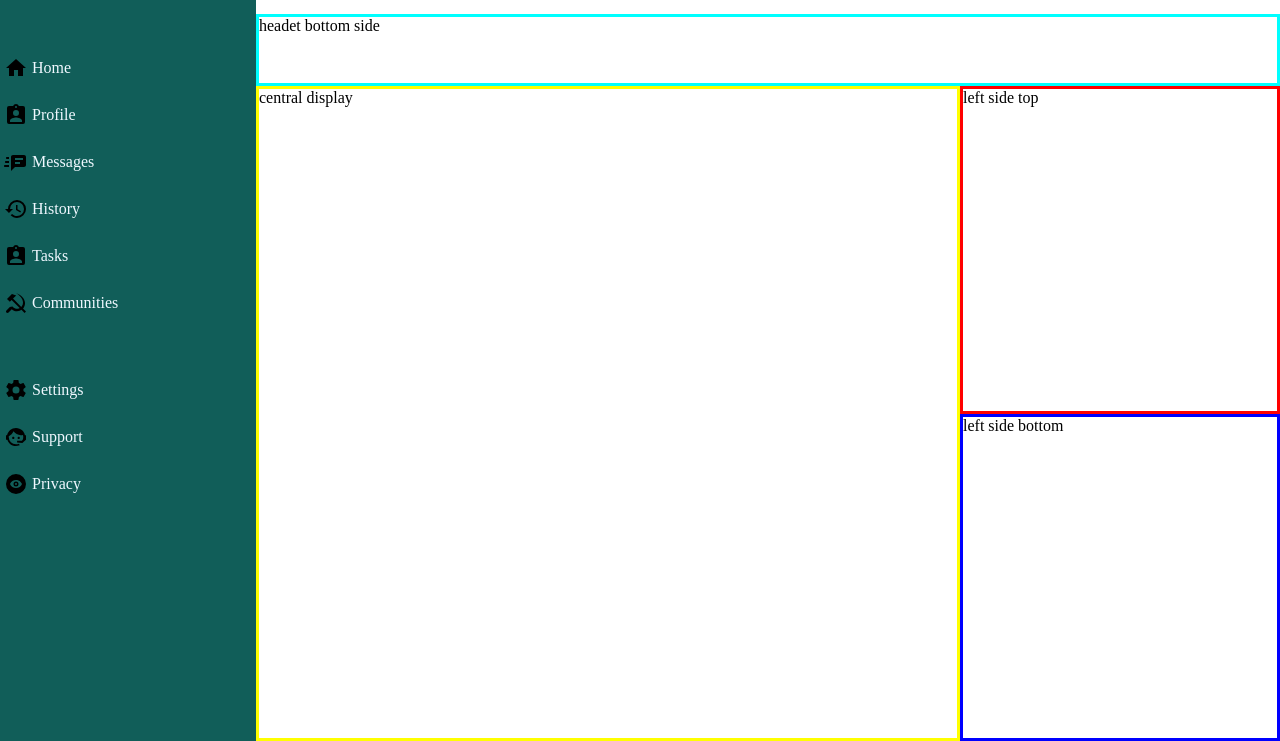
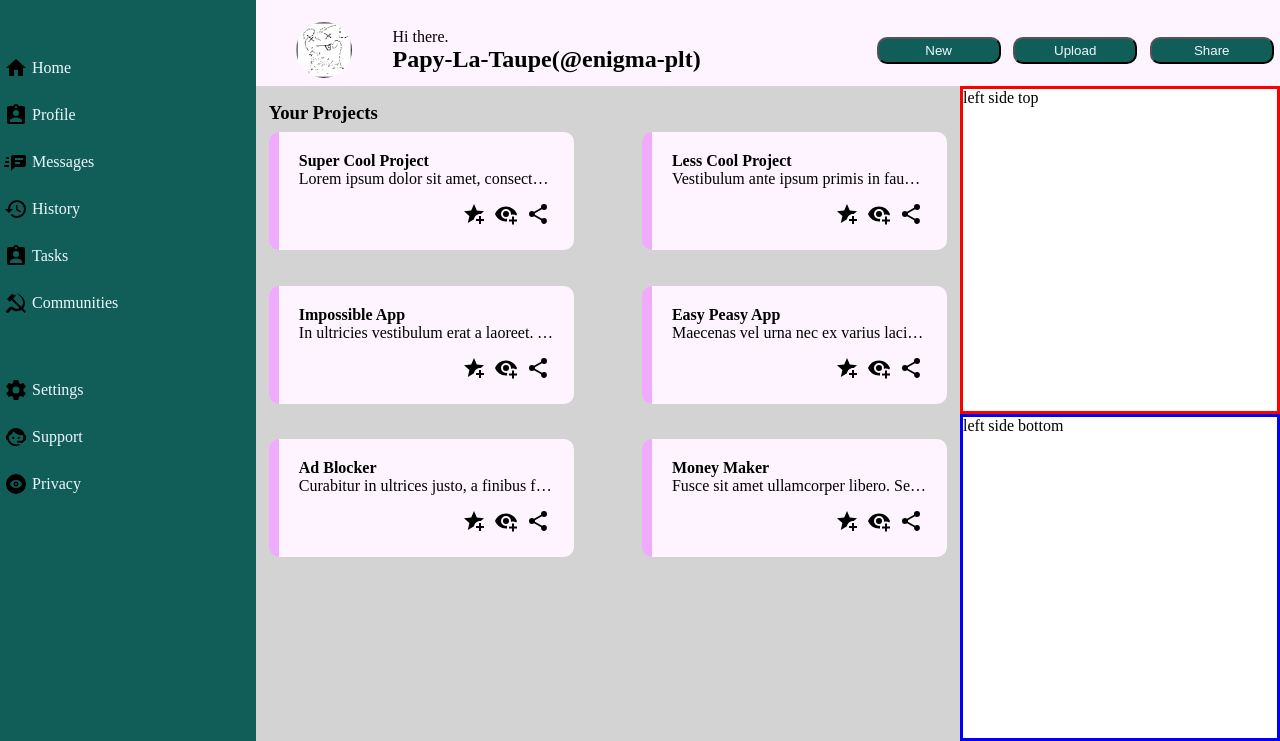
Before and after one commit to Papy-La-Taupe/admin_Dashboard_TOP, a plain HTML site: page index.html in a window 1280 px wide. Shown: the part 59-800 px from the top of the page. Drawn offline with Linux system fonts and the light colour scheme.

Commit message:
wrap-up the central display part of the project

```diff
--- a/index.html
+++ b/index.html
@@ -15,7 +15,16 @@
             <img id="UserLogo" src="./images/papylataupe.png">
             <div id="UserName">Papy-La-Taupe</div>
         </div>
-        <div id="HeaderBottomSide">headet bottom side</div>
+        <div id="HeaderBottomSide">
+            <img id="LoggedInUserLogo" src="./images/papylataupe.png">
+            <div id="UserPresentation">
+                <p>Hi there.</p>
+                <h2>Papy-La-Taupe(@enigma-plt)</h2>
+            </div>
+            <button id ="New">New</button>
+            <button id ="Upload">Upload</button>
+            <button id ="Share">Share</button>
+        </div>
         <div id="Sidebar">
             <div id="MainLogoBox">
                 <img id="MainLogo" src="./images/aperture.svg">
@@ -58,7 +67,65 @@
                 <div id="Privacy">Privacy</div>
             </div>
         </div>
-        <div id="CentralDisplay">central display</div>
+        <div id="CentralDisplay">
+            <h3 id="Projects">Your Projects</h3>
+            <div id="ProjectGrid">
+                <div class="Exemple">
+                    <h4>Super Cool Project</h4>
+                    <p>Lorem ipsum dolor sit amet, consectetur adipiscing elit. Fusce sed risus a justo tristique vehicula. Nulla facilisi. Nam commodo nisl sit amet dolor aliquam, ac gravida libero ultrices. Sed vitae hendrerit urna, eu tincidunt justo. </p>
+                    <div class="ImgContainer">
+                        <img id="Logo" src="./images/star-plus.svg">
+                        <img id="Logo" src="./images/eye-plus.svg">
+                        <img id="Logo" src="./images/share-variant.svg">
+                    </div>
+                </div>
+                <div class="Exemple">
+                    <h4>Less Cool Project</h4>
+                    <p>Vestibulum ante ipsum primis in faucibus orci luctus et ultrices posuere cubilia Curae; Cras egestas, sapien id facilisis tincidunt, libero felis ullamcorper risus, ac laoreet odio nunc non purus. </p>
+                    <div class="ImgContainer">
+                        <img id="Logo" src="./images/star-plus.svg">
+                        <img id="Logo" src="./images/eye-plus.svg">
+                        <img id="Logo" src="./images/share-variant.svg">
+                    </div>
+                </div>
+                <div class="Exemple">
+                    <h4>Impossible App</h4>
+                    <p>In ultricies vestibulum erat a laoreet. Vivamus hendrerit, quam quis facilisis lacinia, dolor neque eleifend odio, non bibendum arcu urna sit amet odio. </p>
+                    <div class="ImgContainer">
+                        <img id="Logo" src="./images/star-plus.svg">
+                        <img id="Logo" src="./images/eye-plus.svg">
+                        <img id="Logo" src="./images/share-variant.svg">
+                    </div>
+                </div>
+                <div class="Exemple">
+                    <h4>Easy Peasy App</h4>
+                    <p>Maecenas vel urna nec ex varius lacinia. Integer rhoncus tortor nec nisl scelerisque, vel faucibus orci bibendum.</p>
+                    <div class="ImgContainer">
+                        <img id="Logo" src="./images/star-plus.svg">
+                        <img id="Logo" src="./images/eye-plus.svg">
+                        <img id="Logo" src="./images/share-variant.svg">
+                    </div>
+                </div>
+                <div class="Exemple">
+                    <h4>Ad Blocker</h4>
+                    <p>Curabitur in ultrices justo, a finibus felis. Praesent aliquet, augue eu luctus consectetur, nisl odio lacinia dolor, sit amet bibendum risus neque vel erat. Quisque a enim vel risus dignissim vehicula nec sed nulla. </p>
+                    <div class="ImgContainer">
+                        <img id="Logo" src="./images/star-plus.svg">
+                        <img id="Logo" src="./images/eye-plus.svg">
+                        <img id="Logo" src="./images/share-variant.svg">
+                    </div>
+                </div>
+                <div class="Exemple">
+                    <h4>Money Maker</h4>
+                    <p>Fusce sit amet ullamcorper libero. Sed varius, turpis quis euismod interdum, quam mi facilisis mi, sit amet efficitur tortor urna nec metus. </p>
+                    <div class="ImgContainer">
+                        <img id="Logo" src="./images/star-plus.svg">
+                        <img id="Logo" src="./images/eye-plus.svg">
+                        <img id="Logo" src="./images/share-variant.svg">
+                    </div>
+                </div>
+            </div>
+        </div>
         <div id="LeftSideTop">left side top</div>
         <div id="LeftSideBottom">left side bottom</div>
     </div>
--- a/styles.css
+++ b/styles.css
@@ -16,10 +16,13 @@
     height:100vh;
 }
 
+/*HeaderTopSide*/
+
 #HeaderTopSide{
     grid-area: HeaderTopSide;
     display:grid;
     align-items: center;
+    background-color: #fdf4ff;
     grid-template-rows: 1fr;
     grid-template-columns: 1fr 5fr repeat(3,1fr);
 }
@@ -33,7 +36,6 @@
 
 #SearchBar{
     background-color: lightgrey;
-    border: 2px black;
     border-radius: 20px;
     height:3vh;
 }
@@ -53,10 +55,50 @@
     justify-self: center;
 }
 
+/* HeaderBottomSide */
+
 #HeaderBottomSide{
     grid-area: HeaderBottomSide;
-    border:3px solid cyan;
+    display:grid;
+    background-color: #fdf4ff;
+    align-items: center;
+    grid-template-rows: 1fr;
+    grid-template-columns: 1fr 3.5fr repeat(3,1fr);
 }
+
+#LoggedInUserLogo{
+
+    height:7vh;
+    width:7vh;
+    padding:0.5;
+    border-radius: 30px;
+    justify-self: center;
+}
+
+#UserPresentation{
+    justify-self: left;
+    align-self:center;
+    margin-right: 2fr;
+}
+
+#UserPresentation h2{
+    font-size: 20x;
+}
+
+button{
+    border-radius: 10px;
+    padding: 0.5vh;
+    margin:0 0.5vw;
+    color: aliceblue;
+    background-color: #115e59;
+}
+
+button:hover{
+    background-color: aliceblue;
+    color: #115e59;
+}
+
+/*Sidebar*/
 
 #Sidebar{
     grid-area: Sidebar;
@@ -106,9 +148,53 @@
     margin-bottom: 40vh;
 }
 
+/*Central Display */
+
 #CentralDisplay{
     grid-area: CentralDisplay;
-    border:3px solid yellow;
+    background-color: lightgray;
+}
+
+#Projects{
+    margin-top: 2vh;
+    margin-bottom: 1vh;
+    margin-left: 1vw;
+}
+
+#ProjectGrid{
+    display:grid;
+    grid-template-columns: repeat(auto-fit, minmax(250px, 1fr));
+    margin:0 1vw;
+    gap:10%;
+}
+
+.Exemple{
+    display: flex;
+    flex-direction: column;
+    justify-content: space-between;
+    border-radius: 10px;
+    border-left: 10px solid #f0abfc;
+    padding: 20px;
+    max-width: 20rem;
+    max-height: 20rem;
+    background-color: #fdf4ff;
+}
+
+p{
+    overflow: hidden;
+    white-space: nowrap;
+    text-overflow: ellipsis;
+}
+p:hover{
+    overflow: visible;
+    white-space: wrap;
+    text-overflow: none;
+}
+.ImgContainer{
+    display: flex;
+    padding-top: 10px;
+    align-items: flex-end;
+    justify-content: flex-end;
 }
 
 #LeftSideTop{
```
Also changed, not shown: images/eye-plus.svg (added), images/share-variant.svg (added), images/star-plus.svg (added).
